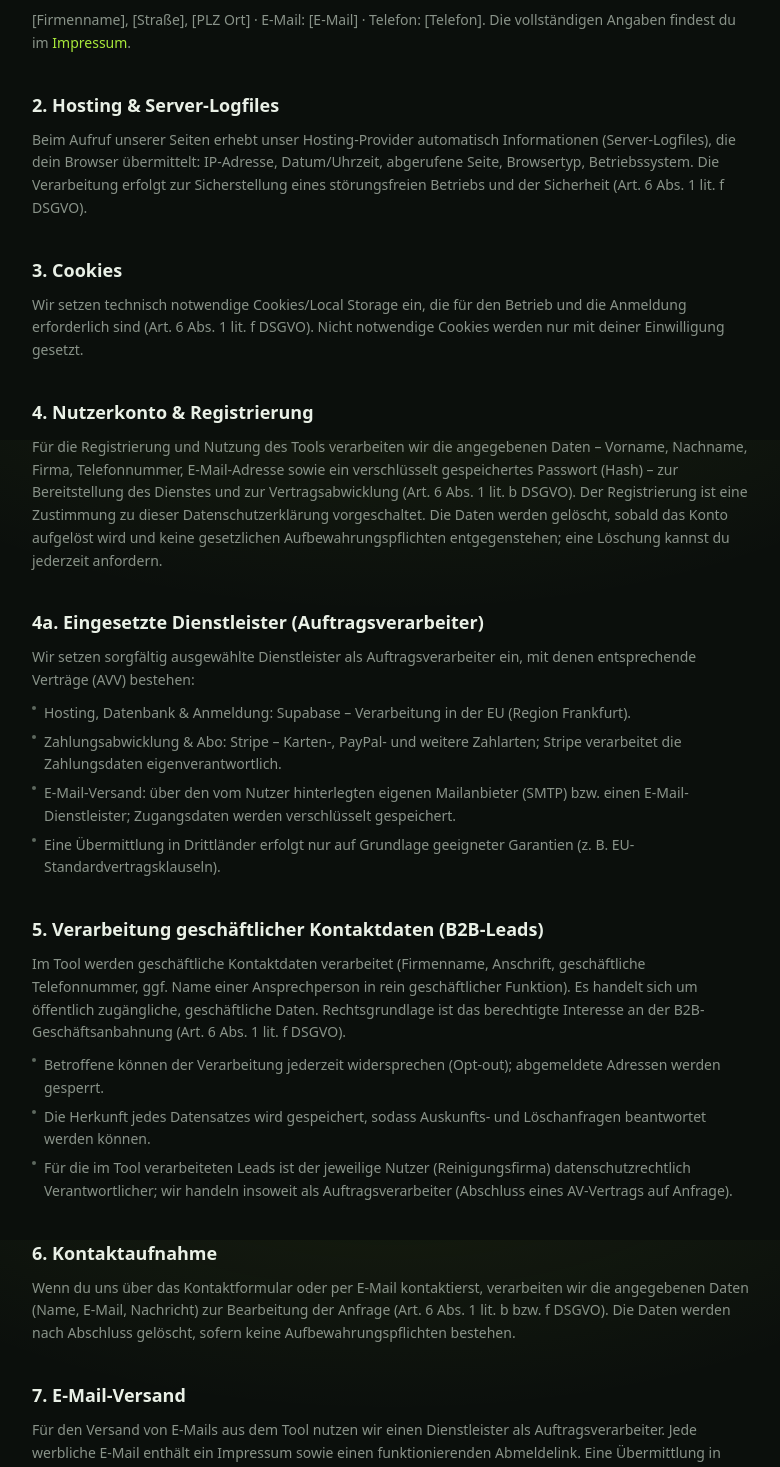
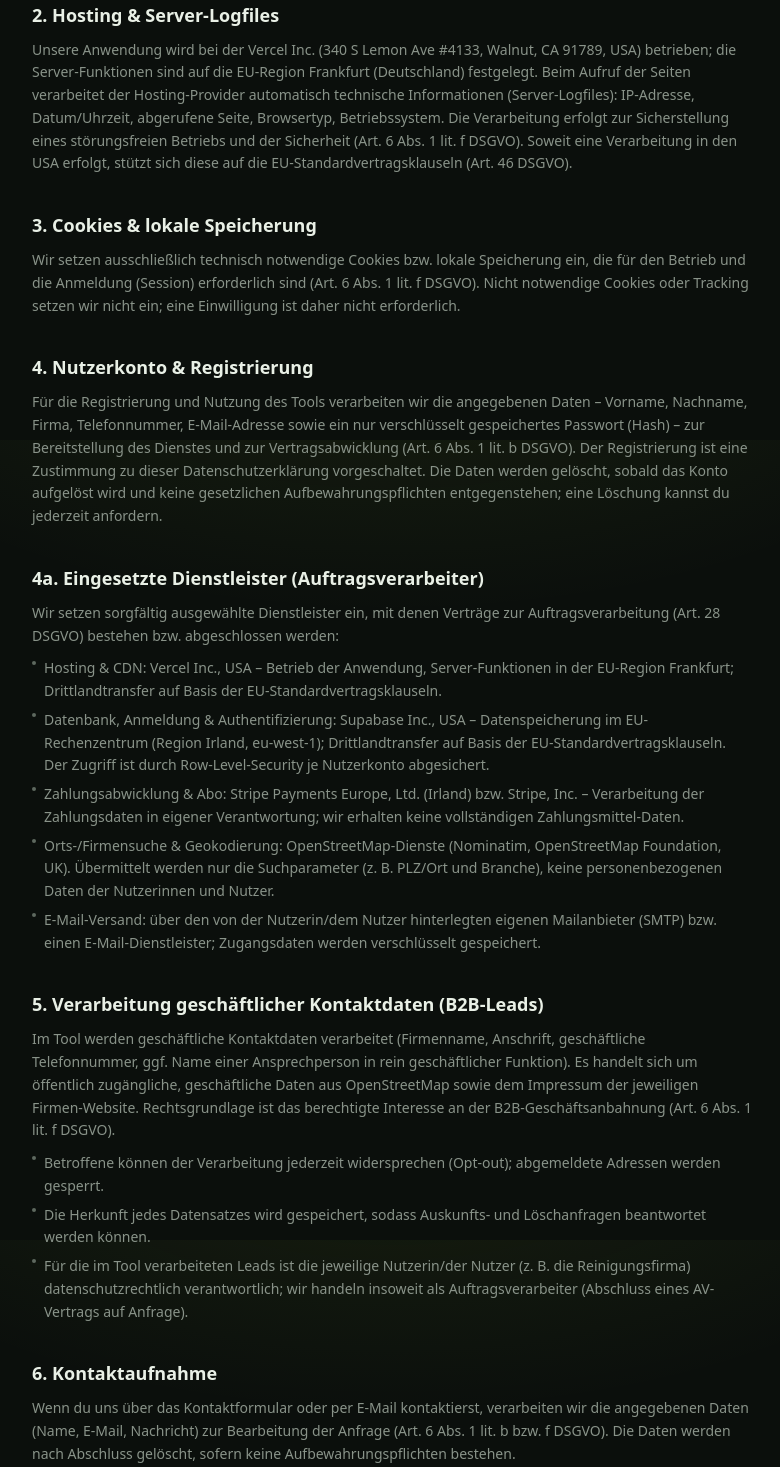
Before and after one commit to personal-glitch/lead-finder, a Next.js app: page /datenschutz in a window 1280 px wide. Shown: the part 360-1827 px from the top of the page, without its empty margins (248-1028 px from the left). Built offline with nearby package versions, Linux system fonts and the light colour scheme.

Commit message:
Impressum + Datenschutz mit echten Firmendaten (GbR Yildirim & Aygün), DDG/DSGVO aktualisiert

```diff
--- a/src/app/datenschutz/page.tsx
+++ b/src/app/datenschutz/page.tsx
@@ -1,47 +1,80 @@
 import type { Metadata } from "next";
-import { LegalShell, H2, P, UL, PlaceholderNote } from "@/components/landing/LegalShell";
+import { LegalShell, H2, P, UL } from "@/components/landing/LegalShell";
 
 export const metadata: Metadata = { title: "Datenschutzerklärung – KundenRadar" };
 
 export default function DatenschutzPage() {
   return (
     <LegalShell title="Datenschutzerklärung" intro="Wir nehmen den Schutz personenbezogener Daten ernst. Nachfolgend informieren wir über Art, Umfang und Zweck der Verarbeitung.">
-      <PlaceholderNote />
+      <H2>1. Verantwortlicher</H2>
+      <P>
+        Cihan Yildirim &amp; Salih Aygün GbR, Rathenaustraße 135, 51373 Leverkusen ·
+        Telefon: +49 15566 021171 · E-Mail: personal@lupen-rhein.de. Die vollständigen Angaben findest du im{" "}
+        <a href="/impressum" className="text-[var(--color-brand)] hover:underline">Impressum</a>.
+      </P>
 
-      <H2>1. Verantwortlicher</H2>
-      <P>[Firmenname], [Straße], [PLZ Ort] · E-Mail: [E-Mail] · Telefon: [Telefon]. Die vollständigen Angaben findest du im <a href="/impressum" className="text-[var(--color-brand)] hover:underline">Impressum</a>.</P>
+      <H2>2. Hosting &amp; Server-Logfiles</H2>
+      <P>
+        Unsere Anwendung wird bei der Vercel Inc. (340 S Lemon Ave #4133, Walnut, CA 91789, USA) betrieben;
+        die Server-Funktionen sind auf die EU-Region Frankfurt (Deutschland) festgelegt. Beim Aufruf der Seiten
+        verarbeitet der Hosting-Provider automatisch technische Informationen (Server-Logfiles): IP-Adresse,
+        Datum/Uhrzeit, abgerufene Seite, Browsertyp, Betriebssystem. Die Verarbeitung erfolgt zur Sicherstellung
+        eines störungsfreien Betriebs und der Sicherheit (Art. 6 Abs. 1 lit. f DSGVO). Soweit eine Verarbeitung in
+        den USA erfolgt, stützt sich diese auf die EU-Standardvertragsklauseln (Art. 46 DSGVO).
+      </P>
 
-      <H2>2. Hosting & Server-Logfiles</H2>
-      <P>Beim Aufruf unserer Seiten erhebt unser Hosting-Provider automatisch Informationen (Server-Logfiles), die dein Browser übermittelt: IP-Adresse, Datum/Uhrzeit, abgerufene Seite, Browsertyp, Betriebssystem. Die Verarbeitung erfolgt zur Sicherstellung eines störungsfreien Betriebs und der Sicherheit (Art. 6 Abs. 1 lit. f DSGVO).</P>
+      <H2>3. Cookies &amp; lokale Speicherung</H2>
+      <P>
+        Wir setzen ausschließlich technisch notwendige Cookies bzw. lokale Speicherung ein, die für den Betrieb und
+        die Anmeldung (Session) erforderlich sind (Art. 6 Abs. 1 lit. f DSGVO). Nicht notwendige Cookies oder
+        Tracking setzen wir nicht ein; eine Einwilligung ist daher nicht erforderlich.
+      </P>
 
-      <H2>3. Cookies</H2>
-      <P>Wir setzen technisch notwendige Cookies/Local Storage ein, die für den Betrieb und die Anmeldung erforderlich sind (Art. 6 Abs. 1 lit. f DSGVO). Nicht notwendige Cookies werden nur mit deiner Einwilligung gesetzt.</P>
-
-      <H2>4. Nutzerkonto & Registrierung</H2>
-      <P>Für die Registrierung und Nutzung des Tools verarbeiten wir die angegebenen Daten – Vorname, Nachname, Firma, Telefonnummer, E-Mail-Adresse sowie ein verschlüsselt gespeichertes Passwort (Hash) – zur Bereitstellung des Dienstes und zur Vertragsabwicklung (Art. 6 Abs. 1 lit. b DSGVO). Der Registrierung ist eine Zustimmung zu dieser Datenschutzerklärung vorgeschaltet. Die Daten werden gelöscht, sobald das Konto aufgelöst wird und keine gesetzlichen Aufbewahrungspflichten entgegenstehen; eine Löschung kannst du jederzeit anfordern.</P>
+      <H2>4. Nutzerkonto &amp; Registrierung</H2>
+      <P>
+        Für die Registrierung und Nutzung des Tools verarbeiten wir die angegebenen Daten – Vorname, Nachname, Firma,
+        Telefonnummer, E-Mail-Adresse sowie ein nur verschlüsselt gespeichertes Passwort (Hash) – zur Bereitstellung
+        des Dienstes und zur Vertragsabwicklung (Art. 6 Abs. 1 lit. b DSGVO). Der Registrierung ist eine Zustimmung zu
+        dieser Datenschutzerklärung vorgeschaltet. Die Daten werden gelöscht, sobald das Konto aufgelöst wird und keine
+        gesetzlichen Aufbewahrungspflichten entgegenstehen; eine Löschung kannst du jederzeit anfordern.
+      </P>
 
       <H2>4a. Eingesetzte Dienstleister (Auftragsverarbeiter)</H2>
-      <P>Wir setzen sorgfältig ausgewählte Dienstleister als Auftragsverarbeiter ein, mit denen entsprechende Verträge (AVV) bestehen:</P>
+      <P>Wir setzen sorgfältig ausgewählte Dienstleister ein, mit denen Verträge zur Auftragsverarbeitung (Art. 28 DSGVO) bestehen bzw. abgeschlossen werden:</P>
       <UL items={[
-        "Hosting, Datenbank & Anmeldung: Supabase – Verarbeitung in der EU (Region Frankfurt).",
-        "Zahlungsabwicklung & Abo: Stripe – Karten-, PayPal- und weitere Zahlarten; Stripe verarbeitet die Zahlungsdaten eigenverantwortlich.",
-        "E-Mail-Versand: über den vom Nutzer hinterlegten eigenen Mailanbieter (SMTP) bzw. einen E-Mail-Dienstleister; Zugangsdaten werden verschlüsselt gespeichert.",
-        "Eine Übermittlung in Drittländer erfolgt nur auf Grundlage geeigneter Garantien (z. B. EU-Standardvertragsklauseln).",
+        "Hosting & CDN: Vercel Inc., USA – Betrieb der Anwendung, Server-Funktionen in der EU-Region Frankfurt; Drittlandtransfer auf Basis der EU-Standardvertragsklauseln.",
+        "Datenbank, Anmeldung & Authentifizierung: Supabase Inc., USA – Datenspeicherung im EU-Rechenzentrum (Region Irland, eu-west-1); Drittlandtransfer auf Basis der EU-Standardvertragsklauseln. Der Zugriff ist durch Row-Level-Security je Nutzerkonto abgesichert.",
+        "Zahlungsabwicklung & Abo: Stripe Payments Europe, Ltd. (Irland) bzw. Stripe, Inc. – Verarbeitung der Zahlungsdaten in eigener Verantwortung; wir erhalten keine vollständigen Zahlungsmittel-Daten.",
+        "Orts-/Firmensuche & Geokodierung: OpenStreetMap-Dienste (Nominatim, OpenStreetMap Foundation, UK). Übermittelt werden nur die Suchparameter (z. B. PLZ/Ort und Branche), keine personenbezogenen Daten der Nutzerinnen und Nutzer.",
+        "E-Mail-Versand: über den von der Nutzerin/dem Nutzer hinterlegten eigenen Mailanbieter (SMTP) bzw. einen E-Mail-Dienstleister; Zugangsdaten werden verschlüsselt gespeichert.",
       ]} />
 
       <H2>5. Verarbeitung geschäftlicher Kontaktdaten (B2B-Leads)</H2>
-      <P>Im Tool werden geschäftliche Kontaktdaten verarbeitet (Firmenname, Anschrift, geschäftliche Telefonnummer, ggf. Name einer Ansprechperson in rein geschäftlicher Funktion). Es handelt sich um öffentlich zugängliche, geschäftliche Daten. Rechtsgrundlage ist das berechtigte Interesse an der B2B-Geschäftsanbahnung (Art. 6 Abs. 1 lit. f DSGVO).</P>
+      <P>
+        Im Tool werden geschäftliche Kontaktdaten verarbeitet (Firmenname, Anschrift, geschäftliche Telefonnummer,
+        ggf. Name einer Ansprechperson in rein geschäftlicher Funktion). Es handelt sich um öffentlich zugängliche,
+        geschäftliche Daten aus OpenStreetMap sowie dem Impressum der jeweiligen Firmen-Website. Rechtsgrundlage ist
+        das berechtigte Interesse an der B2B-Geschäftsanbahnung (Art. 6 Abs. 1 lit. f DSGVO).
+      </P>
       <UL items={[
         "Betroffene können der Verarbeitung jederzeit widersprechen (Opt-out); abgemeldete Adressen werden gesperrt.",
         "Die Herkunft jedes Datensatzes wird gespeichert, sodass Auskunfts- und Löschanfragen beantwortet werden können.",
-        "Für die im Tool verarbeiteten Leads ist der jeweilige Nutzer (Reinigungsfirma) datenschutzrechtlich Verantwortlicher; wir handeln insoweit als Auftragsverarbeiter (Abschluss eines AV-Vertrags auf Anfrage).",
+        "Für die im Tool verarbeiteten Leads ist die jeweilige Nutzerin/der Nutzer (z. B. die Reinigungsfirma) datenschutzrechtlich verantwortlich; wir handeln insoweit als Auftragsverarbeiter (Abschluss eines AV-Vertrags auf Anfrage).",
       ]} />
 
       <H2>6. Kontaktaufnahme</H2>
-      <P>Wenn du uns über das Kontaktformular oder per E-Mail kontaktierst, verarbeiten wir die angegebenen Daten (Name, E-Mail, Nachricht) zur Bearbeitung der Anfrage (Art. 6 Abs. 1 lit. b bzw. f DSGVO). Die Daten werden nach Abschluss gelöscht, sofern keine Aufbewahrungspflichten bestehen.</P>
+      <P>
+        Wenn du uns über das Kontaktformular oder per E-Mail kontaktierst, verarbeiten wir die angegebenen Daten
+        (Name, E-Mail, Nachricht) zur Bearbeitung der Anfrage (Art. 6 Abs. 1 lit. b bzw. f DSGVO). Die Daten werden
+        nach Abschluss gelöscht, sofern keine Aufbewahrungspflichten bestehen.
+      </P>
 
-      <H2>7. E-Mail-Versand</H2>
-      <P>Für den Versand von E-Mails aus dem Tool nutzen wir einen Dienstleister als Auftragsverarbeiter. Jede werbliche E-Mail enthält ein Impressum sowie einen funktionierenden Abmeldelink. Eine Übermittlung in Drittländer erfolgt nur auf Grundlage geeigneter Garantien.</P>
+      <H2>7. E-Mail-Versand aus dem Tool</H2>
+      <P>
+        Für den Versand von E-Mails aus dem Tool nutzen Nutzerinnen und Nutzer einen eigenen Mailanbieter oder einen
+        Dienstleister als Auftragsverarbeiter. Jede werbliche E-Mail enthält ein Impressum sowie einen funktionierenden
+        Abmeldelink. Eine Übermittlung in Drittländer erfolgt nur auf Grundlage geeigneter Garantien.
+      </P>
 
       <H2>8. Deine Rechte</H2>
       <UL items={[
@@ -52,10 +85,13 @@ export default function DatenschutzPage() {
       ]} />
 
       <H2>9. Widerspruch gegen Werbung</H2>
-      <P>Der Nutzung der Kontaktdaten zur Übersendung nicht ausdrücklich angeforderter Werbung wird widersprochen. Eine Abmeldung ist über den Link in jeder E-Mail oder per Nachricht an uns jederzeit möglich.</P>
+      <P>
+        Der Nutzung der Kontaktdaten zur Übersendung nicht ausdrücklich angeforderter Werbung wird widersprochen. Eine
+        Abmeldung ist über den Link in jeder E-Mail oder per Nachricht an uns jederzeit möglich.
+      </P>
 
       <H2>10. Aktualität</H2>
-      <P>Diese Datenschutzerklärung hat den Stand [Monat/Jahr]. Durch Weiterentwicklung des Angebots kann eine Anpassung erforderlich werden.</P>
+      <P>Diese Datenschutzerklärung hat den Stand Juni 2026. Durch Weiterentwicklung des Angebots kann eine Anpassung erforderlich werden.</P>
     </LegalShell>
   );
 }
--- a/src/app/impressum/page.tsx
+++ b/src/app/impressum/page.tsx
@@ -1,38 +1,43 @@
 import type { Metadata } from "next";
-import { LegalShell, H2, P, PlaceholderNote } from "@/components/landing/LegalShell";
+import { LegalShell, H2, P } from "@/components/landing/LegalShell";
 
 export const metadata: Metadata = { title: "Impressum – KundenRadar" };
 
 export default function ImpressumPage() {
   return (
     <LegalShell title="Impressum">
-      <PlaceholderNote />
+      <H2>Angaben gemäß § 5 DDG</H2>
+      <P>Cihan Yildirim &amp; Salih Aygün GbR</P>
+      <P>Rathenaustraße 135<br />51373 Leverkusen<br />Deutschland</P>
 
-      <H2>Angaben gemäß § 5 TMG</H2>
-      <P>[Firmenname / Rechtsform, z. B. Muster Reinigung GmbH]</P>
-      <P>[Straße und Hausnummer]<br />[PLZ] [Ort]</P>
-
-      <H2>Vertreten durch</H2>
-      <P>[Geschäftsführer/in, z. B. Max Mustermann]</P>
+      <H2>Vertreten durch die Gesellschafter</H2>
+      <P>Cihan Yildirim<br />Salih Aygün</P>
 
       <H2>Kontakt</H2>
-      <P>Telefon: [Telefonnummer]<br />E-Mail: [E-Mail-Adresse]</P>
+      <P>Telefon: +49 15566 021171<br />E-Mail: personal@lupen-rhein.de</P>
 
-      <H2>Registereintrag</H2>
-      <P>Eintragung im Handelsregister.<br />Registergericht: [Amtsgericht]<br />Registernummer: [HRB …]</P>
+      <H2>Rechtsform</H2>
+      <P>Gesellschaft bürgerlichen Rechts (GbR). Die Gesellschaft ist nicht im Handelsregister eingetragen.</P>
 
-      <H2>Umsatzsteuer-ID</H2>
-      <P>Umsatzsteuer-Identifikationsnummer gemäß § 27 a Umsatzsteuergesetz: [DE…]</P>
+      <H2>Umsatzsteuer-Identifikationsnummer</H2>
+      <P>Eine Umsatzsteuer-Identifikationsnummer gemäß § 27 a Umsatzsteuergesetz wird nachgereicht, sobald sie vorliegt.</P>
 
       <H2>Verantwortlich für den Inhalt nach § 18 Abs. 2 MStV</H2>
-      <P>[Name]<br />[Anschrift wie oben]</P>
+      <P>Cihan Yildirim, Salih Aygün<br />Anschrift wie oben.</P>
+
+      <H2>Verbraucherstreitbeilegung / Universalschlichtungsstelle</H2>
+      <P>
+        Wir sind nicht bereit und nicht verpflichtet, an Streitbeilegungsverfahren vor einer
+        Verbraucherschlichtungsstelle teilzunehmen.
+      </P>
 
       <H2>Haftung für Inhalte</H2>
       <P>
-        Als Diensteanbieter sind wir gemäß § 7 Abs. 1 TMG für eigene Inhalte auf diesen Seiten nach den
-        allgemeinen Gesetzen verantwortlich. Nach §§ 8 bis 10 TMG sind wir als Diensteanbieter jedoch nicht
+        Als Diensteanbieter sind wir gemäß § 7 Abs. 1 DDG für eigene Inhalte auf diesen Seiten nach den
+        allgemeinen Gesetzen verantwortlich. Nach §§ 8 bis 10 DDG sind wir als Diensteanbieter jedoch nicht
         verpflichtet, übermittelte oder gespeicherte fremde Informationen zu überwachen. Verpflichtungen zur
-        Entfernung oder Sperrung der Nutzung von Informationen nach den allgemeinen Gesetzen bleiben hiervon unberührt.
+        Entfernung oder Sperrung der Nutzung von Informationen nach den allgemeinen Gesetzen bleiben hiervon
+        unberührt.
       </P>
 
       <H2>Haftung für Links</H2>
```
